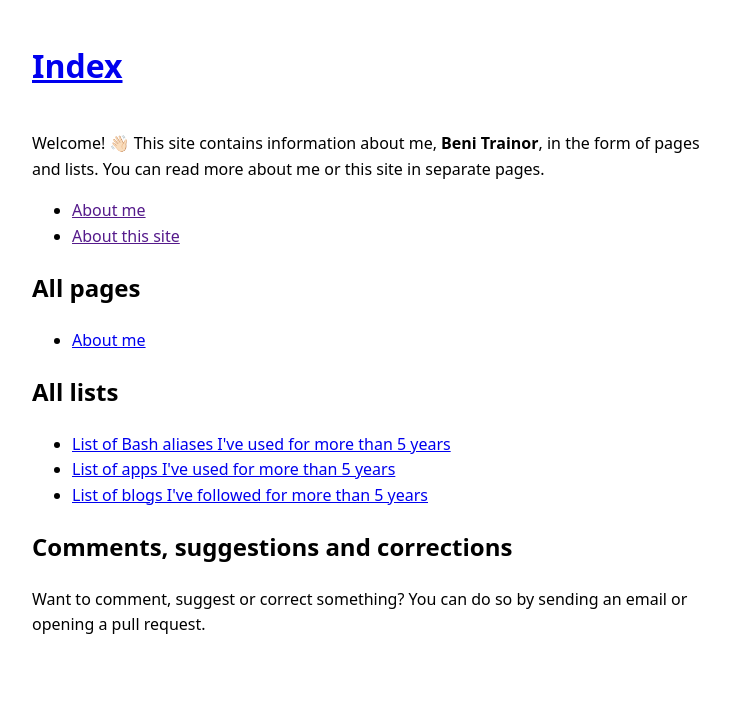
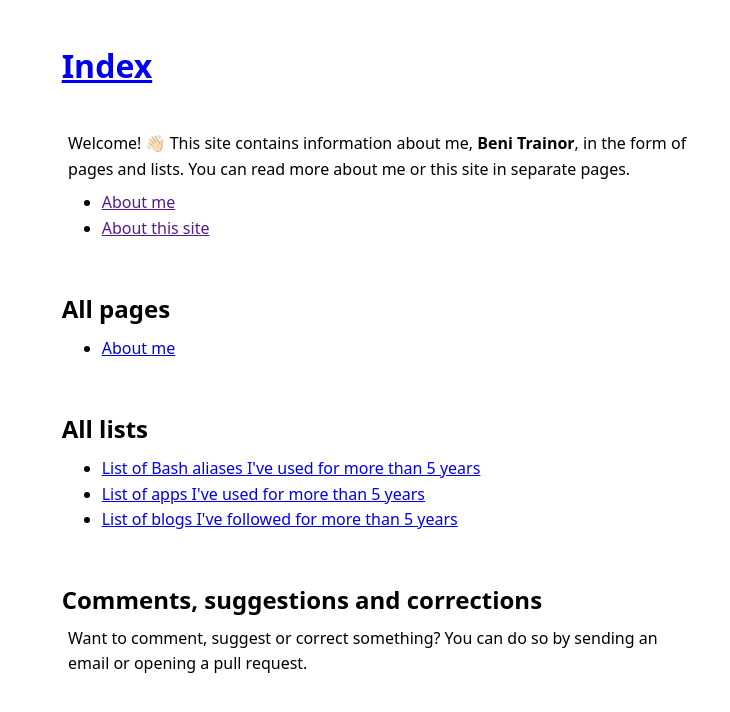
Before and after one commit to beniTrainor/beni-on-the-web, a Jekyll site: the page built from index.md, in a window 1280 px wide. Shown: the top 712 px of the page, without its empty margins (258-988 px from the left). Built offline with Jekyll 4.4.1, drawn with Linux system fonts in a browser that asks for light colours.

Commit message:
adjust page design

```diff
--- a/assets/style.css
+++ b/assets/style.css
@@ -1,5 +1,5 @@
 body {
-  max-width: 700px;
+  max-width: 70ch;
   margin: 40px auto;
   font-family: system-ui, sans-serif;
   line-height: 1.6;
@@ -17,3 +17,16 @@ nav a {
 a:hover {
   text-decoration: underline;
 }
+
+h2 {
+  margin-top: 3rem;
+  margin-bottom: 0;
+}
+
+ul {
+  margin-top: 0.5rem;
+}
+
+p {
+  margin: 0.4rem;
+}
```
